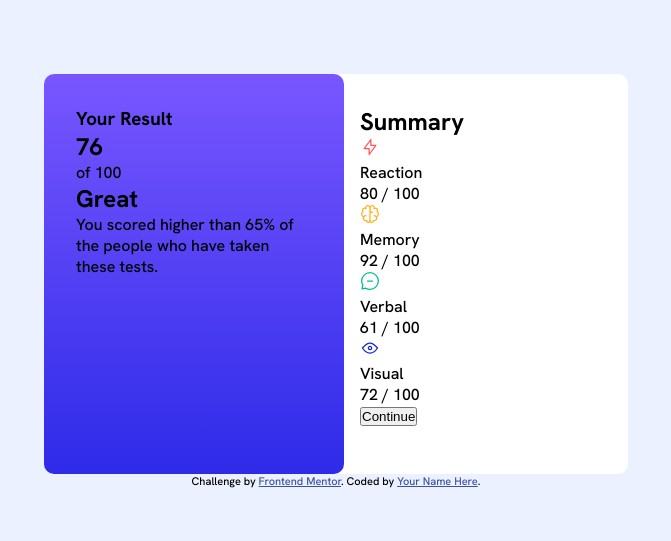
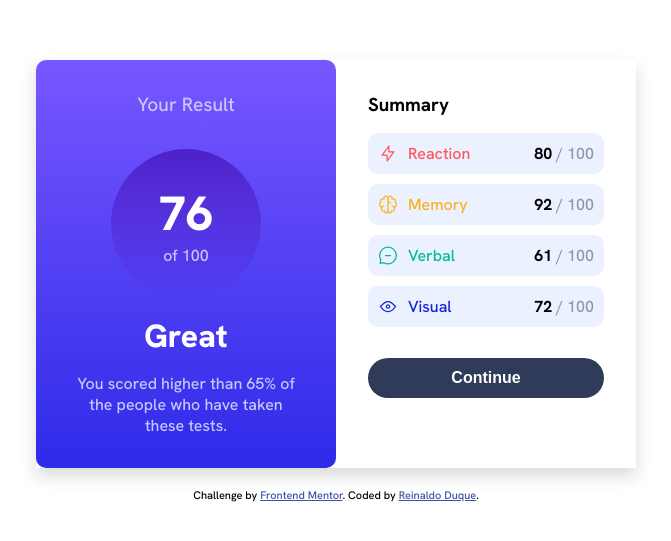
Before and after one commit to reinaldodu/FrontendMentor, a plain HTML site: page results-summary-component-main/index.html in a window 1280 px wide. Shown: the part 119-660 px from the top of the page, without its empty margins (304-975 px from the left). Drawn offline with Linux system fonts and the light colour scheme.

Commit message:
Second challenge summary-component

```diff
--- a/results-summary-component-main/index.html
+++ b/results-summary-component-main/index.html
@@ -35,11 +35,11 @@
       --white: hsl(0, 0%, 100%);
       --pale-blue: hsl(221, 100%, 96%);
       --light-lavender: hsl(241, 100%, 89%);
-      --dark-gray-blue: hsl(224, 30%, 27%);
+      --dark-gray-blue: hsla(224, 30%, 27%,0.5);
+      --fondo-boton: hsla(224, 30%, 27%,1);
 
     }
     body {
-      background-color: var(--pale-blue);
       font-family: 'Hanken Grotesk', sans-serif;
       display: flex;
       flex-direction: column;
@@ -51,37 +51,138 @@
     main {
       display: flex;
       justify-content: center;
-      align-items: center;
-      width: 100%;
-      max-width: 1200px;
+      align-items: stretch;
+      background-color: var(--white);
+      box-shadow: 0 0.5rem 1rem rgba(0, 0, 0, 0.15);
     }
 
     .card1 {
+      display: flex;
+      flex-direction: column;
+      justify-content: center;
+      align-items: center;
       background: linear-gradient(var(--light-slate-blue), var(--light-royal-blue));
       border-radius: 10px;
       padding: 2rem;
       width: 300px;
-      height: 400px;
-      margin-right: -1rem;
-      z-index: 2;
     }
+    .card1 h3 {
+      font-size: 1.2rem;
+      font-weight: 500;
+      color: var(--light-lavender);
+      margin-bottom: 1rem;
+    }
+
+    .card1-result {
+      display: flex;
+      justify-content: center;
+      align-items: center;
+      flex-direction: column;
+      margin: 1rem 0 1rem 0;
+      background: linear-gradient(var(--violet-blue), var(--persian-blue));
+      border-radius: 50%;
+      width: 150px;
+      height: 150px;
+    }
+    .card1-result h1 {
+      font-size: 3rem;
+      font-weight: 800;
+      color: var(--white);
+    }
+    .card1-result p {
+      font-size: 1rem;
+      font-weight: 500;
+      color: var(--light-lavender);
+    }
+    .card1 h2 {
+      font-size: 2rem;
+      font-weight: 800;
+      color: var(--white);
+      margin-bottom: 1rem;
+    }
+    .card1 p {
+      text-align: center;
+      color: var(--light-lavender);
+    }
+
     .card2 {
       background-color: var(--white);
       border-radius: 10px;
       padding: 2rem;
       width: 300px;
-      height: 400px;
-      z-index: 1;
     }
 
+    .card2 h3 {
+      margin-bottom: 1rem;
+    }
 
-    .attribution { font-size: 11px; text-align: center; }
+    .card2 button {
+      background-color: var(--fondo-boton);
+      border: none;
+      border-radius: 30px;
+      padding: 0.7rem;
+      font-size: 1rem;
+      font-weight: 600;
+      margin-top: 1.3rem;
+      color: var(--white);
+      width: 100%;
+      cursor: pointer;
+    }
+
+    .reaction, .memory, .verbal, .visual {
+      display: flex;
+      padding: 10px;
+      background-color: var(--pale-blue);
+      border-radius: 10px;
+      margin-bottom: 10px;
+    }
+    .reaction .title  {
+      margin-left: 10px;
+      color: var(--light-red);
+    }
+
+    .memory .title  {
+      margin-left: 10px;
+      color: var(--orangey-yellow);
+    }
+
+    .verbal .title  {
+      margin-left: 10px;
+      color: var(--green-teal);
+    }
+
+    .visual .title  {
+      margin-left: 10px;
+      color: var(--cobalt-blue);
+    }
+
+    .score {
+      margin-left: auto;
+      color: var(--dark-gray-blue);
+    }
+    .score span {
+      color: var(--dark-gray-blue);
+      font-weight: bold;
+      color:black;
+    }
+    @media (max-width: 650px) {
+      main {
+        flex-direction: column;
+      }
+      .card1 {
+        width: 100%;
+      }
+      .card2 {
+        width: 100%;
+      }
+    }
+
+    .attribution { font-size: 11px; text-align: center; margin-top: 20px; }
     .attribution a { color: hsl(228, 45%, 44%); }
   </style>
 </head>
 <body>
   <main>
-
     <section class="card1">
       <h3>Your Result</h3>
       <div class="card1-result">
@@ -93,34 +194,37 @@
     </section>
 
     <section class="card2">
-      <h2>Summary</h2>
+      <h3>Summary</h3>
       <div class="reaction">
         <img src="./assets/images/icon-reaction.svg" alt="reaction">
-        <p>Reaction</p>
-        <p><span>80</span> / 100</p>
+        <p class="title">Reaction</p>
+        <p class="score"><span>80</span> / 100</p>
       </div>
       <div class="memory">
         <img src="./assets/images/icon-memory.svg" alt="memory">
-        <p>Memory</p>
-        <p><span>92</span> / 100</p>
+        <p class="title">Memory</p>
+        <p class="score"><span>92</span> / 100</p>
       </div>
       <div class="verbal">
         <img src="./assets/images/icon-verbal.svg" alt="verbal">
-        <p>Verbal</p>
-        <p><span>61</span> / 100</p>
+        <p class="title">Verbal</p>
+        <p class="score"><span>61</span> / 100</p>
       </div>
       <div class="visual">
         <img src="./assets/images/icon-visual.svg" alt="visual">
-        <p>Visual</p>
-        <p><span>72</span> / 100</p>
+        <p class="title">Visual</p>
+        <p class="score"><span>72</span> / 100</p>
       </div>
       <button>Continue</button>
     </section>
   </main>
 
-  <div class="attribution">
-    Challenge by <a href="https://www.frontendmentor.io?ref=challenge" target="_blank">Frontend Mentor</a>.
-    Coded by <a href="#">Your Name Here</a>.
-  </div>
+  <footer>
+    <div class="attribution">
+      Challenge by <a href="https://www.frontendmentor.io?ref=challenge" target="_blank">Frontend Mentor</a>.
+      Coded by <a href="https://reinaldodu.github.io">Reinaldo Duque</a>.
+    </div>
+  </footer>
+
 </body>
 </html>
```
Also changed, not shown: qr-code-component-main/index.html (+1 -1 lines).
